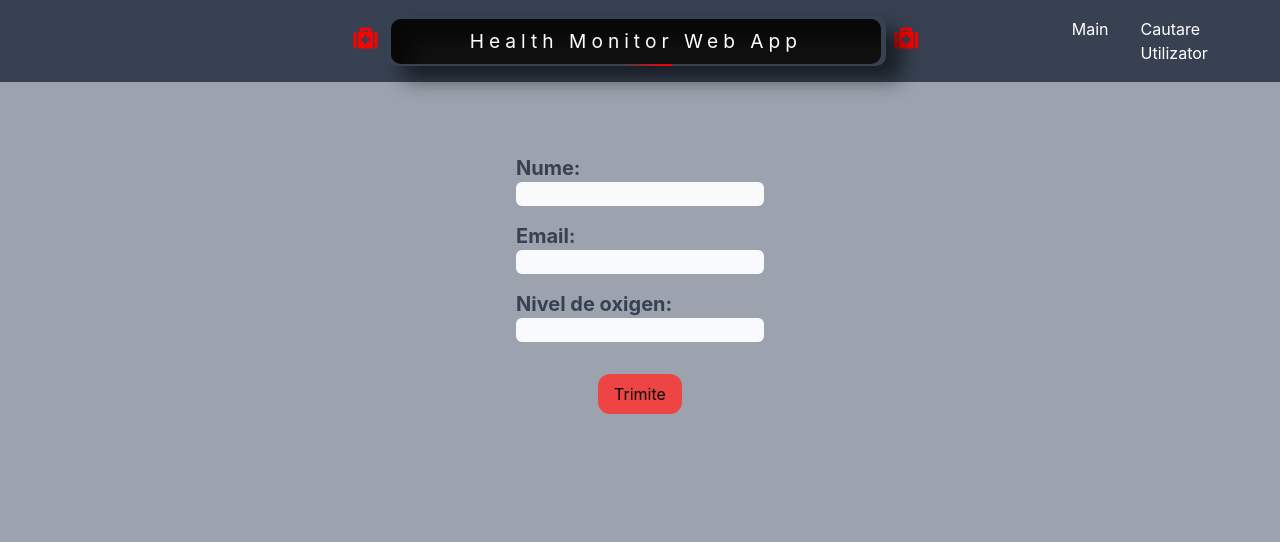
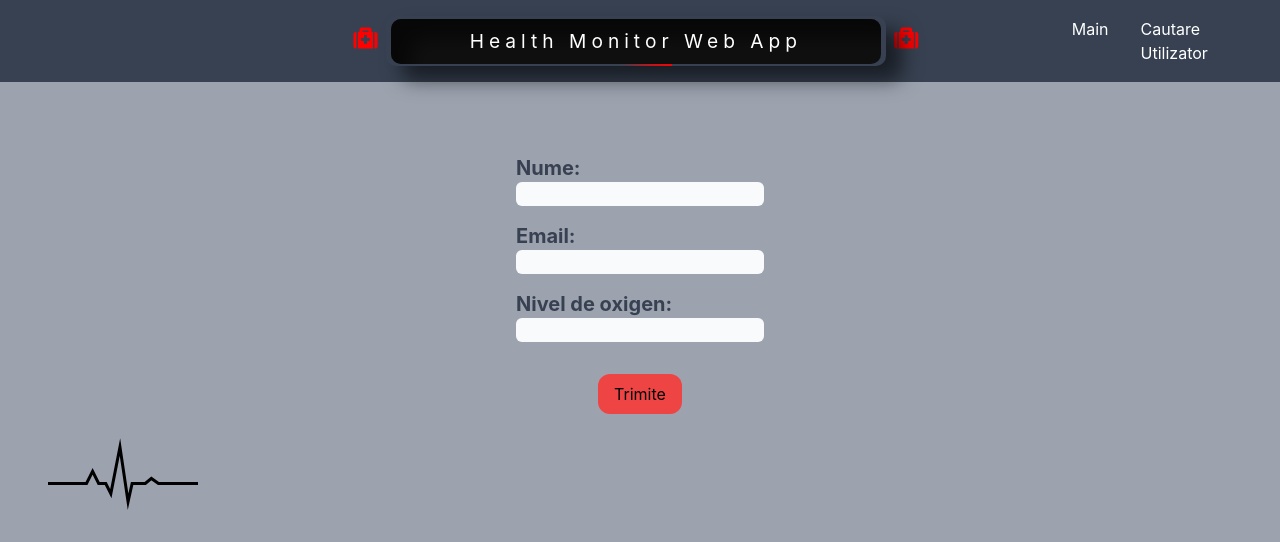
Before and after one commit to VlasceanuOvidiu/ProiectISC, a React (Create React App) app: page / in a window 1280 px wide. Shown: the top 542 px of the page. Built offline with nearby package versions, Linux system fonts and the light colour scheme.

Commit message:
Update Introducere.jsx

```diff
--- a/src/pages/Introducere.jsx
+++ b/src/pages/Introducere.jsx
@@ -77,6 +77,17 @@ function Introducere() {
               Trimite
             </button>
           </form>
+          <div class="container">
+	          <div class="content">
+		          <div class="heart-rate">
+		        	  <svg >
+                          <polyline fill="none" stroke="#000000" stroke-width="3" stroke-miterlimit="10" points="0,45.486 38.514,45.486 44.595,33.324 50.676,45.486 57.771,45.486 62.838,55.622 71.959,9 80.067,63.729 84.122,45.486 97.297,45.486 103.379,40.419 110.473,45.486 150,45.486"/>
+                      </svg>
+                      <div class="fade-in"> </div>
+                      <div class="fade-out"> </div>
+		          </div>
+		      </div>
+	       </div>
         </div>
       );
 }
```
